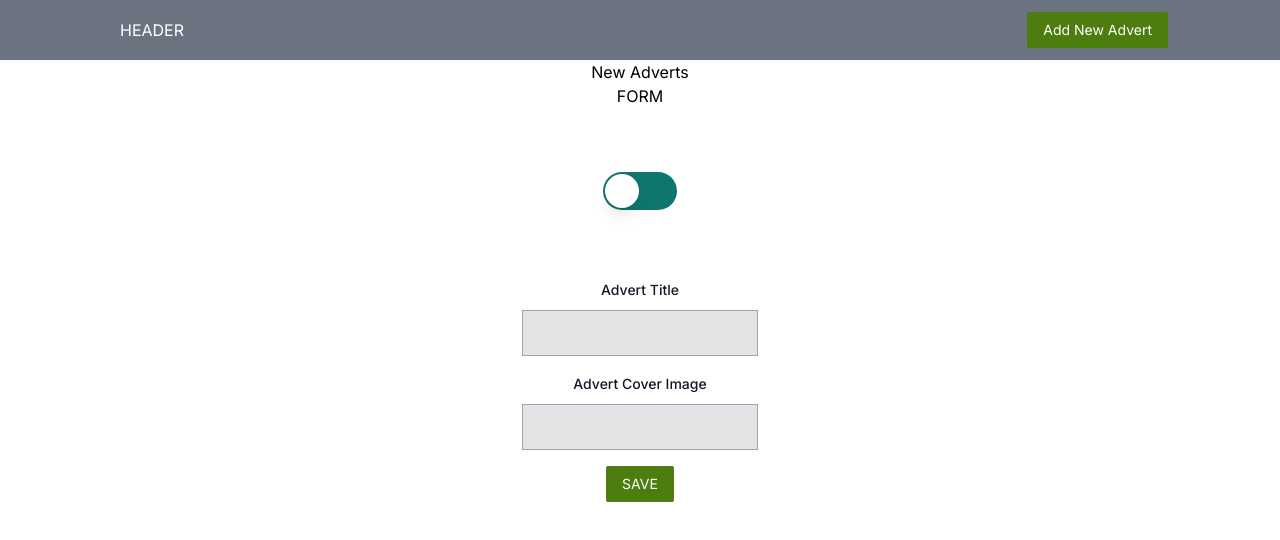
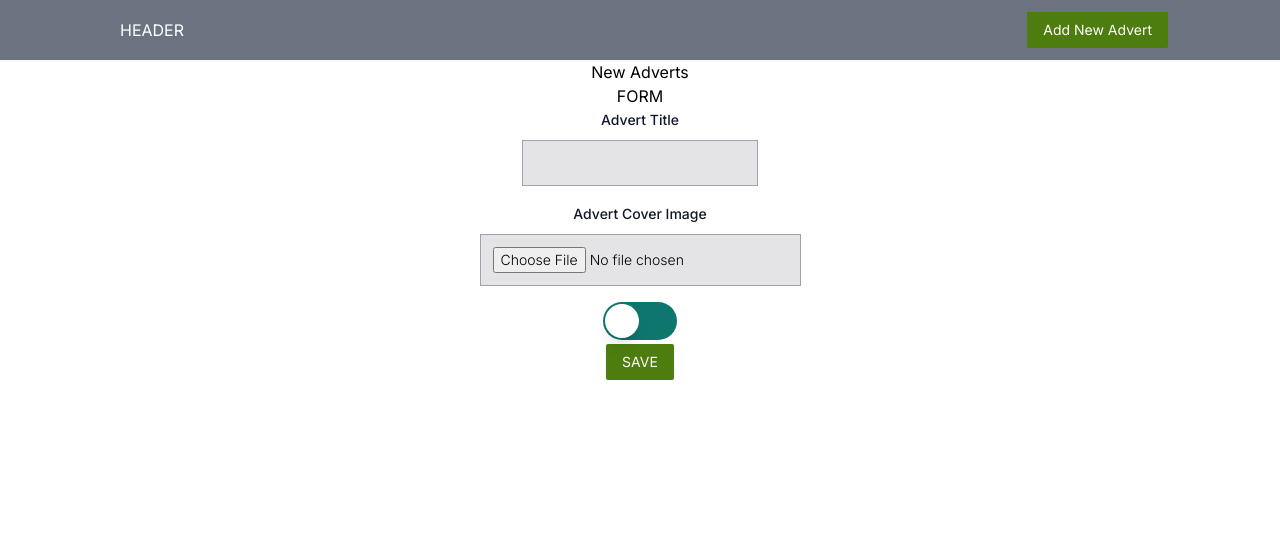
Before and after one commit to sevvalsaygat/advert-management-panel, a Next.js app: page /adverts/new in a window 1280 px wide. Shown: the top 540 px of the page. Built offline with nearby package versions, Linux system fonts and the light colour scheme.

Commit message:
fix: improve code quality

```diff
--- a/app/adverts/new/page.tsx
+++ b/app/adverts/new/page.tsx
@@ -7,10 +7,28 @@ import { useForm, FormProvider } from "react-hook-form";
 import { Form, Button } from "@app/components";
 
 import { NewAdvert as NewAdvertContainer } from "@app/containers";
-import { SwitchButton } from "@app/components";
+
+type IFormType = {
+  title: string;
+  image: string;
+  isUrgent: boolean;
+};
 
 export default function NewAdvert() {
-  const useFormMethods = useForm();
+  const useFormMethods = useForm<IFormType>({
+    defaultValues: {
+      title: "",
+      image: "",
+      isUrgent: false,
+    },
+  });
+
+  const { handleSubmit, reset } = useFormMethods;
+
+  const onSubmit = (data: IFormType) => {
+    console.log(data);
+    reset();
+  };
 
   return (
     <div className="flex flex-col justify-center items-center">
@@ -18,12 +36,21 @@ export default function NewAdvert() {
         <button>New Adverts</button>
       </Link>
       <NewAdvertContainer.Form />
-      <SwitchButton />
       <FormProvider {...useFormMethods}>
-        <Form.Input name="email" variant="primary" label="Advert Title" />
-        <Form.Input name="email" variant="primary" label="Advert Cover Image" />
+        <Form.Input name="title" variant="primary" label="Advert Title" />
+        <Form.Input
+          type="file"
+          name="image"
+          variant="primary"
+          label="Advert Cover Image"
+        />
+        <Form.Switch name="isUrgent" />
+        <Button
+          onClick={handleSubmit(onSubmit)}
+          variant="primary"
+          title="SAVE"
+        />
       </FormProvider>
-      <Button onClick={() => {}} variant="primary" title="SAVE" />
     </div>
   );
 }
--- a/components/Button/index.tsx
+++ b/components/Button/index.tsx
@@ -23,8 +23,6 @@ const Button: React.FC<ButtonPropTypes> = ({
     <button
       onClick={onClick}
       className={cn(className, {
-        "bg-red-500 hover:bg-red-700 text-white text-sm font-normal py-2 px-4 rounded-sm":
-          variant === "danger",
         "cursor-pointer py-2 px-4 border-transparent w-fit bg-lime-700 text-white text-sm font-normal rounded-sm hover:bg-green-600":
           variant === "primary",
       })}
--- a/components/Form/Input/index.tsx
+++ b/components/Form/Input/index.tsx
@@ -23,7 +23,7 @@ type InputPropTypes = {
   defaultValue?: string;
   variant?: "primary" | "opacity";
   className?: string;
-  type?: "text" | "password";
+  type?: "text" | "file";
 };
 
 const Input: React.FC<InputPropTypes> = ({
--- /dev/null
+++ b/components/Form/Switch/index.tsx
@@ -0,0 +1,85 @@
+"use client";
+
+import React from "react";
+
+import { Switch as HeadlessSwitch } from "@headlessui/react";
+
+import {
+  Controller,
+  useFormContext,
+  RegisterOptions,
+  FieldValues,
+} from "react-hook-form";
+import cn from "classnames";
+
+type SwitchPropTypes = {
+  name: string;
+  label?: string;
+  rules?:
+    | Omit<
+        RegisterOptions<FieldValues, string>,
+        "valueAsNumber" | "valueAsDate" | "setValueAs" | "disabled"
+      >
+    | undefined;
+  defaultValue?: boolean;
+  className?: string;
+};
+
+const Switch: React.FC<SwitchPropTypes> = ({
+  name,
+  label,
+  rules,
+  defaultValue,
+  className,
+}) => {
+  const {
+    control,
+    formState: { errors },
+  } = useFormContext();
+
+  const fieldError = errors[name];
+
+  return (
+    <React.Fragment>
+      {label && (
+        <label className="flex flex-row gap-2 items-center text-sm font-semibold leading-6 text-purple-900">
+          {label}
+        </label>
+      )}
+      <div
+        className={cn({
+          "mt-2": !!label,
+        })}
+      >
+        <Controller
+          name={name}
+          control={control}
+          rules={rules}
+          defaultValue={defaultValue}
+          render={({ field }) => (
+            <HeadlessSwitch
+              checked={field.value}
+              onChange={field.onChange}
+              className={`${field.value ? "bg-teal-900" : "bg-teal-700"}
+          relative inline-flex h-[38px] w-[74px] shrink-0 cursor-pointer rounded-full border-2 border-transparent transition-colors duration-200 ease-in-out focus:outline-none focus-visible:ring-2  focus-visible:ring-white/75`}
+            >
+              <span className="sr-only">Use setting</span>
+              <span
+                aria-hidden="true"
+                className={`${field.value ? "translate-x-9" : "translate-x-0"}
+            pointer-events-none inline-block h-[34px] w-[34px] transform rounded-full bg-white shadow-lg ring-0 transition duration-200 ease-in-out`}
+              />
+            </HeadlessSwitch>
+          )}
+        />
+      </div>
+      {fieldError && (
+        <div className="absolute mt-20 ml-1 text-rose-500 text-xs font-normal">
+          {fieldError.message as string}
+        </div>
+      )}
+    </React.Fragment>
+  );
+};
+
+export default Switch;
--- a/components/Form/index.ts
+++ b/components/Form/index.ts
@@ -1,3 +1,4 @@
 import Input from "./Input";
+import Switch from "./Switch";
 
-export default { Input };
+export default { Input, Switch };
--- a/components/Layout/Header/index.tsx
+++ b/components/Layout/Header/index.tsx
@@ -1,4 +1,6 @@
 "use client";
+
+import Link from "next/link";
 
 import React from "react";
 
@@ -13,7 +15,12 @@ const Header: React.FC<HeaderPropTypes> = () => {
         <div className="flex flex-row gap-3 ml-2 text-white">HEADER</div>
       </div>
       <div className="flex flex-row items-center gap-3">
-        <Button onClick={() => {}} variant="primary" title="Add New Advert" />
+        <Link
+          className="cursor-pointer py-2 px-4 border-transparent w-fit bg-lime-700 text-white text-sm font-normal rounded-sm hover:bg-green-600"
+          href="/adverts/new"
+        >
+          Add New Advert
+        </Link>
       </div>
     </div>
   );
--- a/components/Switch/index.tsx
+++ /dev/null
@@ -1,26 +0,0 @@
-"use client";
-
-import { useState } from "react";
-import { Switch } from "@headlessui/react";
-
-export default function SwitchButton() {
-  const [enabled, setEnabled] = useState(false);
-
-  return (
-    <div className="py-16">
-      <Switch
-        checked={enabled}
-        onChange={setEnabled}
-        className={`${enabled ? "bg-teal-900" : "bg-teal-700"}
-          relative inline-flex h-[38px] w-[74px] shrink-0 cursor-pointer rounded-full border-2 border-transparent transition-colors duration-200 ease-in-out focus:outline-none focus-visible:ring-2  focus-visible:ring-white/75`}
-      >
-        <span className="sr-only">Use setting</span>
-        <span
-          aria-hidden="true"
-          className={`${enabled ? "translate-x-9" : "translate-x-0"}
-            pointer-events-none inline-block h-[34px] w-[34px] transform rounded-full bg-white shadow-lg ring-0 transition duration-200 ease-in-out`}
-        />
-      </Switch>
-    </div>
-  );
-}
--- a/components/index.ts
+++ b/components/index.ts
@@ -1,7 +1,6 @@
 import Icons from "./Icons";
 import Form from "./Form";
 import Button from "./Button";
-import SwitchButton from "./Switch";
 import Layout from "./Layout";
 
-export { Icons, Form, Button, SwitchButton, Layout };
+export { Icons, Form, Button, Layout };
```
